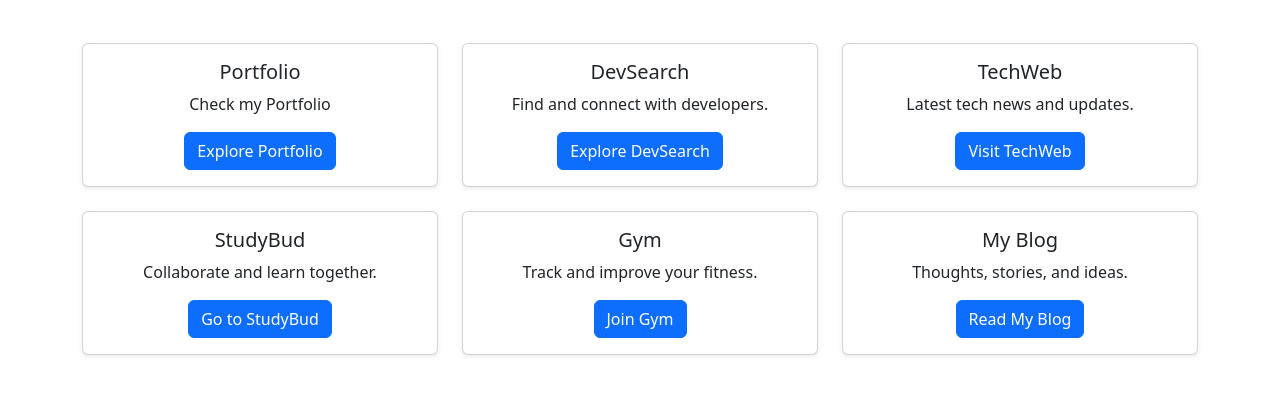
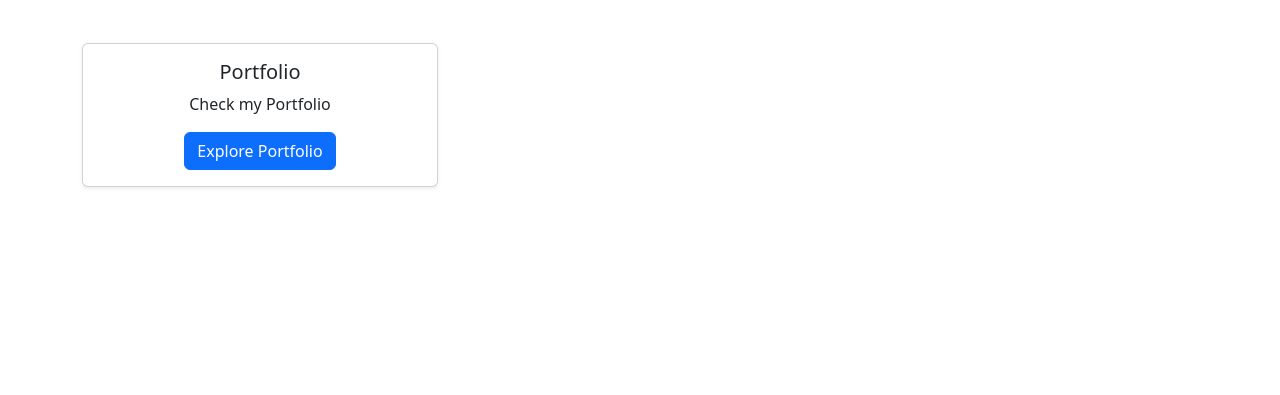
Before and after one commit to nexusameer/PolyKubeNexus, a plain HTML site: page Landing/index.html in a window 1280 px wide. Shown: the part 101-496 px from the top of the page. Drawn offline with nearby package versions, Linux system fonts and the light colour scheme.

Commit message:
update ingress to setup public domains

```diff
--- a/Landing/index.html
+++ b/Landing/index.html
@@ -25,7 +25,7 @@
             </div>
 
             <!-- Card 1 -->
-            <div class="col">
+            <!-- <div class="col">
                 <div class="card shadow-sm h-100">
                     <div class="card-body text-center">
                         <h5 class="card-title">DevSearch</h5>
@@ -33,10 +33,10 @@
                         <a href="/devsearch" class="btn btn-primary">Explore DevSearch</a>
                     </div>
                 </div>
-            </div>
+            </div> -->
 
             <!-- Card 2 -->
-            <div class="col">
+            <!-- <div class="col">
                 <div class="card shadow-sm h-100">
                     <div class="card-body text-center">
                         <h5 class="card-title">TechWeb</h5>
@@ -44,10 +44,10 @@
                         <a href="/techweb" class="btn btn-primary">Visit TechWeb</a>
                     </div>
                 </div>
-            </div>
+            </div> -->
 
             <!-- Card 3 -->
-            <div class="col">
+            <!-- <div class="col">
                 <div class="card shadow-sm h-100">
                     <div class="card-body text-center">
                         <h5 class="card-title">StudyBud</h5>
@@ -55,10 +55,10 @@
                         <a href="/studybud" class="btn btn-primary">Go to StudyBud</a>
                     </div>
                 </div>
-            </div>
+            </div> -->
 
             <!-- Card 4 -->
-            <div class="col">
+            <!-- <div class="col">
                 <div class="card shadow-sm h-100">
                     <div class="card-body text-center">
                         <h5 class="card-title">Gym</h5>
@@ -66,10 +66,10 @@
                         <a href="/gym" class="btn btn-primary">Join Gym</a>
                     </div>
                 </div>
-            </div>
+            </div> -->
 
             <!-- Card 5 -->
-            <div class="col">
+            <!-- <div class="col">
                 <div class="card shadow-sm h-100">
                     <div class="card-body text-center">
                         <h5 class="card-title">My Blog</h5>
@@ -77,7 +77,7 @@
                         <a href="/myblog" class="btn btn-primary">Read My Blog</a>
                     </div>
                 </div>
-            </div>
+            </div> -->
 
         </div>
     </div>
```
Also changed, not shown: 1 other file.
